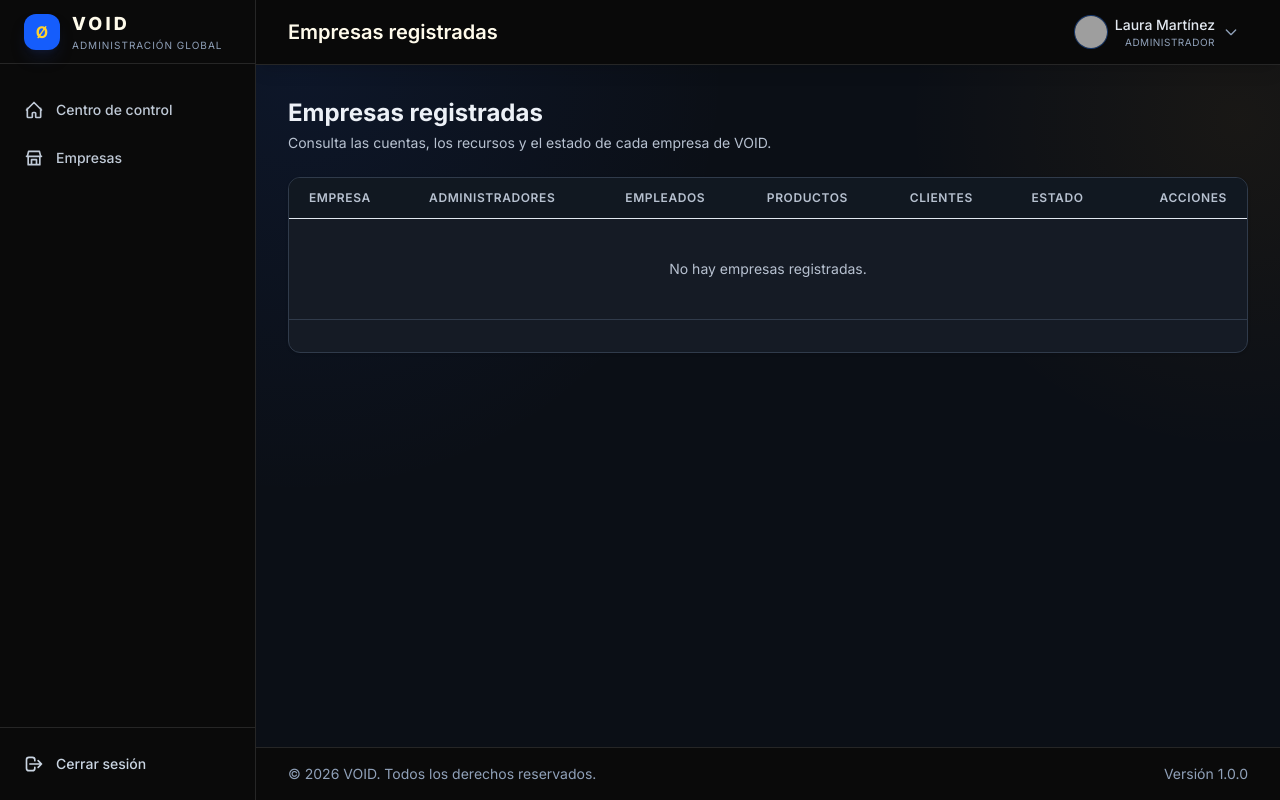
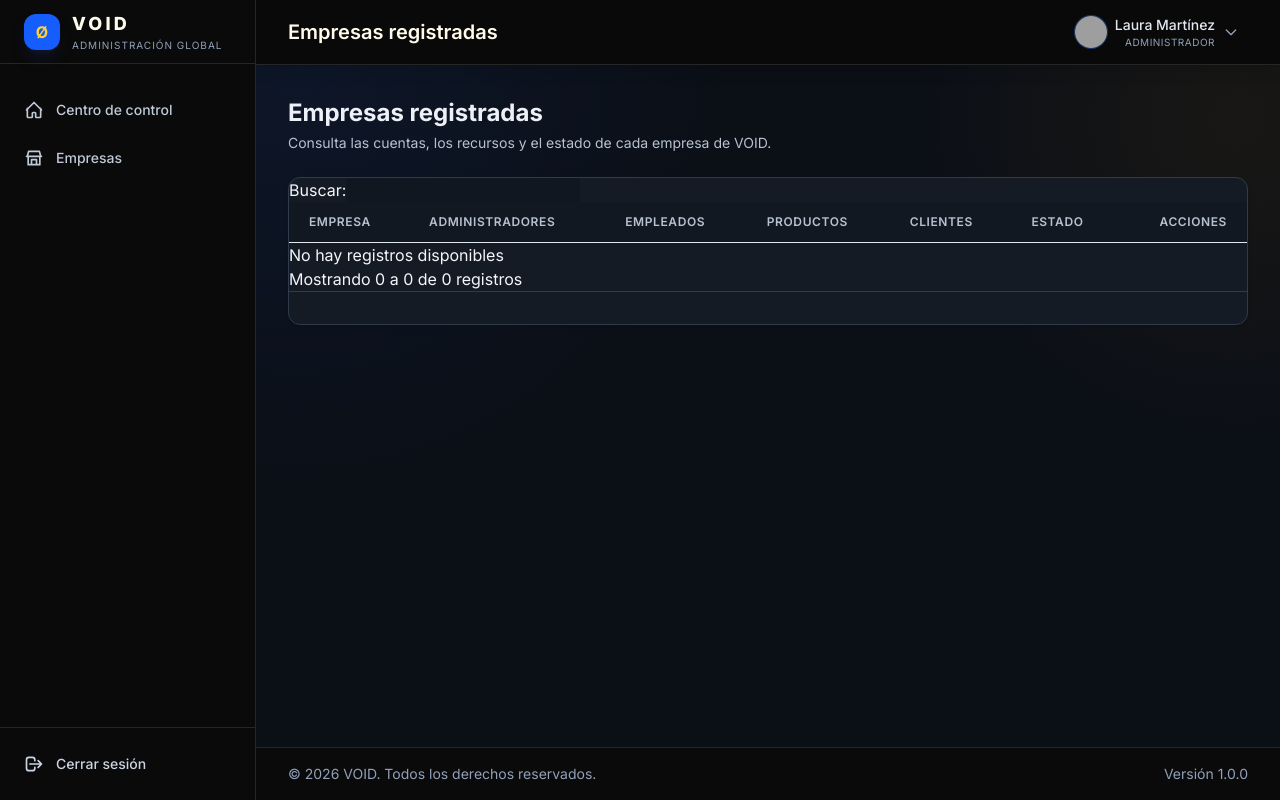
Before and after one commit to juanAdso/Void, a Laravel app: template resources/views/superadmin/empresas/index.blade.php in a window 1280 px wide. Run offline with Laravel 12, Linux system fonts and the light colour scheme; the template is opened without the code that fills it, so the values that code supplies are empty; a user stored in the database is signed in; data comes from the database, SQL or seed files in the repository; style sheets or scripts are compiled from the project's sources; some libraries are stand-ins or nearby versions; grey boxes are pictures that could not be loaded.

Commit message:
Extender DataTables a los listados de VOID

```diff
--- a/resources/views/superadmin/empresas/index.blade.php
+++ b/resources/views/superadmin/empresas/index.blade.php
@@ -11,7 +11,7 @@
 
     <div class="overflow-hidden rounded-xl border border-slate-200 bg-white shadow-sm">
         <div class="overflow-x-auto">
-            <table class="min-w-full divide-y divide-slate-200">
+            <table class="datatable min-w-full divide-y divide-slate-200" data-datatable-paging="false">
                 <thead class="bg-slate-50">
                     <tr>
                         <th class="px-5 py-3 text-left text-xs font-semibold uppercase tracking-wider text-slate-500">Empresa
```
